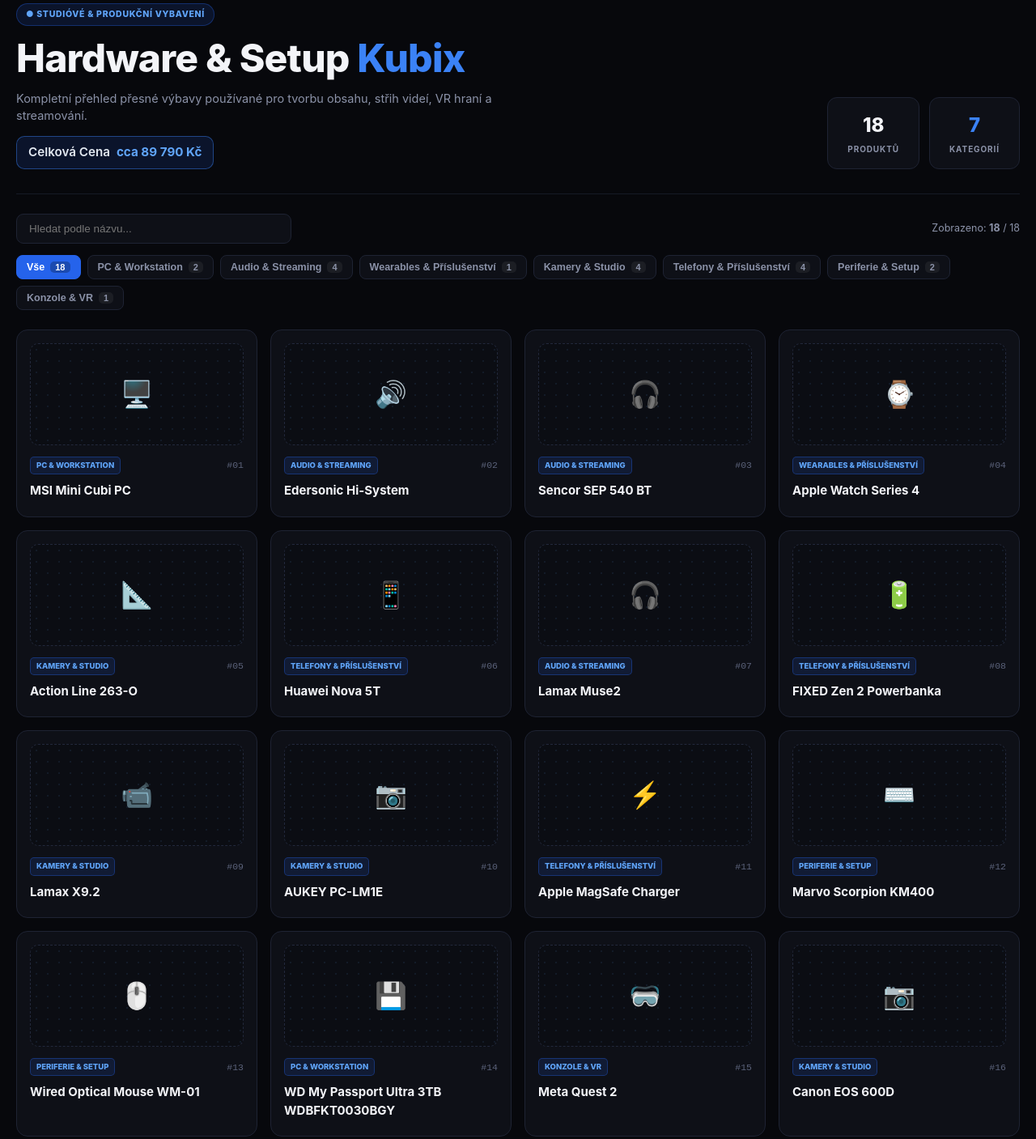
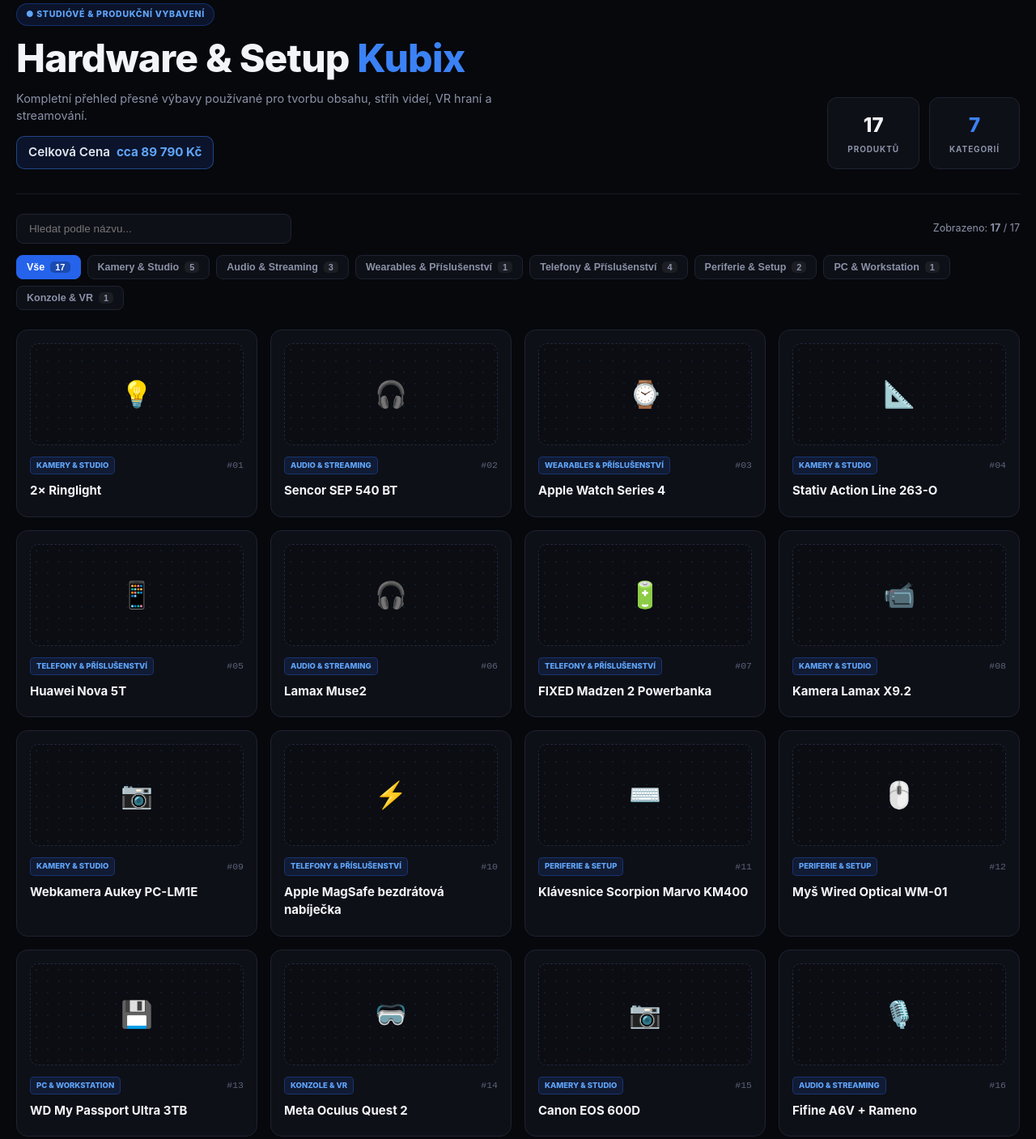
Before and after one commit to kubixgear/kubix.gear, a plain HTML site: page index.html in a window 1280 px wide. Shown: the part 129-1536 px from the top of the page at 81% size. Drawn offline with Linux system fonts and the light colour scheme.

Commit message:
Update index.html

```diff
--- a/index.html
+++ b/index.html
@@ -73,25 +73,25 @@
 
   <script>
     const GEAR = [
-      { name: "MSI Mini Cubi PC", category: "PC & Workstation", icon: "🖥️" },
-      { name: "Edersonic Hi-System", category: "Audio & Streaming", icon: "🔊" },
-      { name: "Sencor SEP 540 BT", category: "Audio & Streaming", icon: "🎧" },
-      { name: "Apple Watch Series 4", category: "Wearables & Příslušenství", icon: "⌚" },
-      { name: "Action Line 263-O", category: "Kamery & Studio", icon: "📐" },
-      { name: "Huawei Nova 5T", category: "Telefony & Příslušenství", icon: "📱" },
-      { name: "Lamax Muse2", category: "Audio & Streaming", icon: "🎧" },
-      { name: "FIXED Zen 2 Powerbanka", category: "Telefony & Příslušenství", icon: "🔋" },
-      { name: "Lamax X9.2", category: "Kamery & Studio", icon: "📹" },
-      { name: "AUKEY PC-LM1E", category: "Kamery & Studio", icon: "📷" },
-      { name: "Apple MagSafe Charger", category: "Telefony & Příslušenství", icon: "⚡" },
-      { name: "Marvo Scorpion KM400", category: "Periferie & Setup", icon: "⌨️" },
-      { name: "Wired Optical Mouse WM-01", category: "Periferie & Setup", icon: "🖱️" },
-      { name: "WD My Passport Ultra 3TB WDBFKT0030BGY", category: "PC & Workstation", icon: "💾" },
-      { name: "Meta Quest 2", category: "Konzole & VR", icon: "🥽" },
-      { name: "Canon EOS 600D", category: "Kamery & Studio", icon: "📷" },
-      { name: "Fifine A6V", category: "Audio & Streaming", icon: "🎙️" },
-      { name: "Apple iPhone 13", category: "Telefony & Příslušenství", icon: "📱" }
+      { name: "2× Ringlight", note: "Osvětlení pro natáčení a stream", category: "Kamery & Studio", icon: "💡" },
+      { name: "Sencor SEP 540 BT", note: "Bezdrátová sluchátka", category: "Audio & Streaming", icon: "🎧" },
+      { name: "Apple Watch Series 4", note: "Chytré hodinky", category: "Wearables & Příslušenství", icon: "⌚" },
+      { name: "Stativ Action Line 263-O", note: "Stativ na Canon EOS", category: "Kamery & Studio", icon: "📐" },
+      { name: "Huawei Nova 5T", note: "Telefon", category: "Telefony & Příslušenství", icon: "📱" },
+      { name: "Lamax Muse2", note: "Sluchátka", category: "Audio & Streaming", icon: "🎧" },
+      { name: "FIXED Madzen 2 Powerbanka", note: "Externí baterie", category: "Telefony & Příslušenství", icon: "🔋" },
+      { name: "Kamera Lamax X9.2", note: "Akční kamera", category: "Kamery & Studio", icon: "📹" },
+      { name: "Webkamera Aukey PC-LM1E", note: "Webkamera k PC", category: "Kamery & Studio", icon: "📷" },
+      { name: "Apple MagSafe bezdrátová nabíječka", note: "Bezdrátové nabíjení", category: "Telefony & Příslušenství", icon: "⚡" },
+      { name: "Klávesnice Scorpion Marvo KM400", note: "Klávesnice k setupu", category: "Periferie & Setup", icon: "⌨️" },
+      { name: "Myš Wired Optical WM-01", note: "Drátová optická myš", category: "Periferie & Setup", icon: "🖱️" },
+      { name: "WD My Passport Ultra 3TB", note: "Externí Disk", category: "PC & Workstation", icon: "💾" },
+      { name: "Meta Oculus Quest 2", note: "VR headset", category: "Konzole & VR", icon: "🥽" },
+      { name: "Canon EOS 600D", note: "DSLR kamera", category: "Kamery & Studio", icon: "📷" },
+      { name: "Fifine A6V + Rameno", note: "Mikrofon na rameni", category: "Audio & Streaming", icon: "🎙️" },
+      { name: "Apple iPhone 13", note: "Mobilní kamera a střih", category: "Telefony & Příslušenství", icon: "📱" }
     ];
+
 
     let activeCategory = "Vše";
     let searchQuery = "";
```
